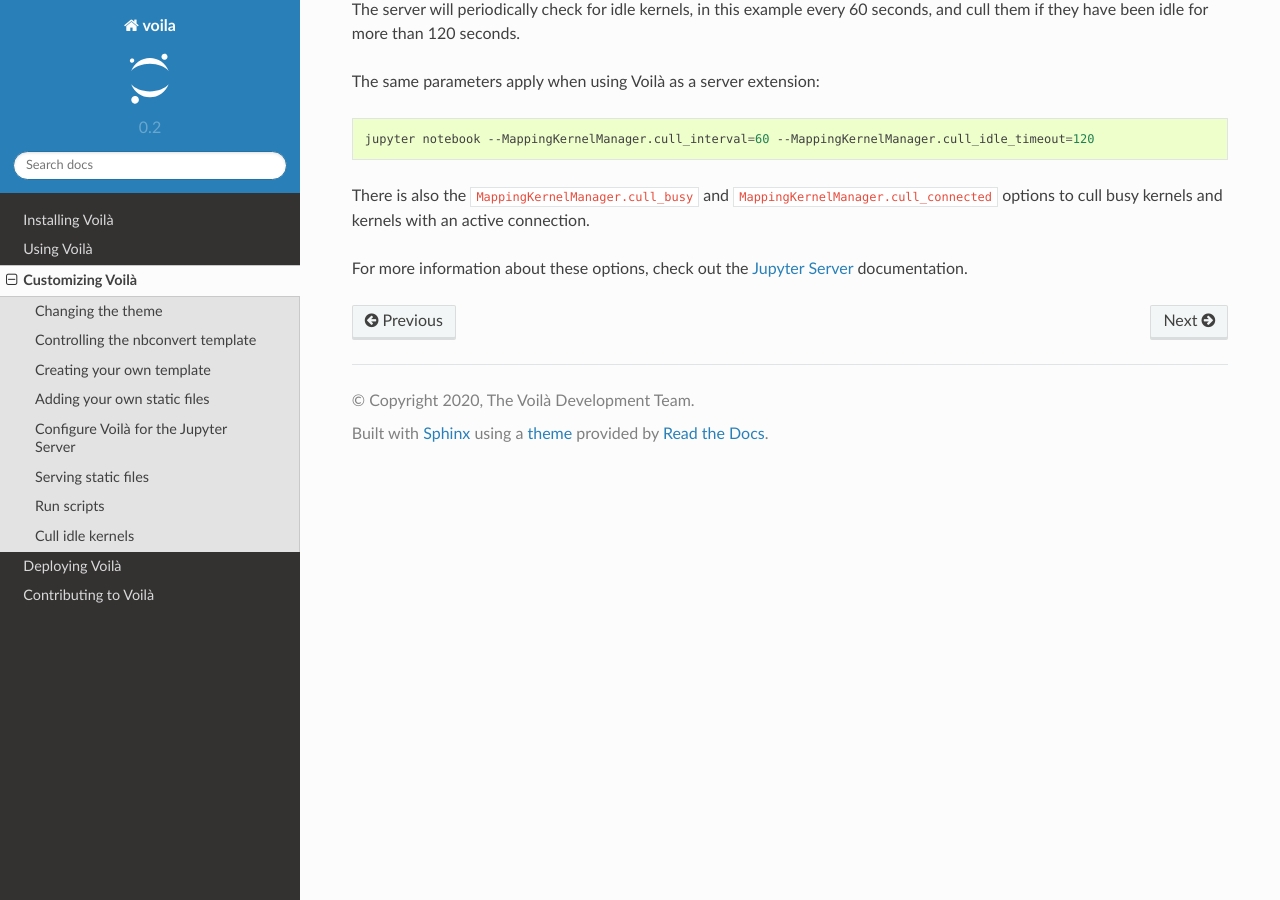
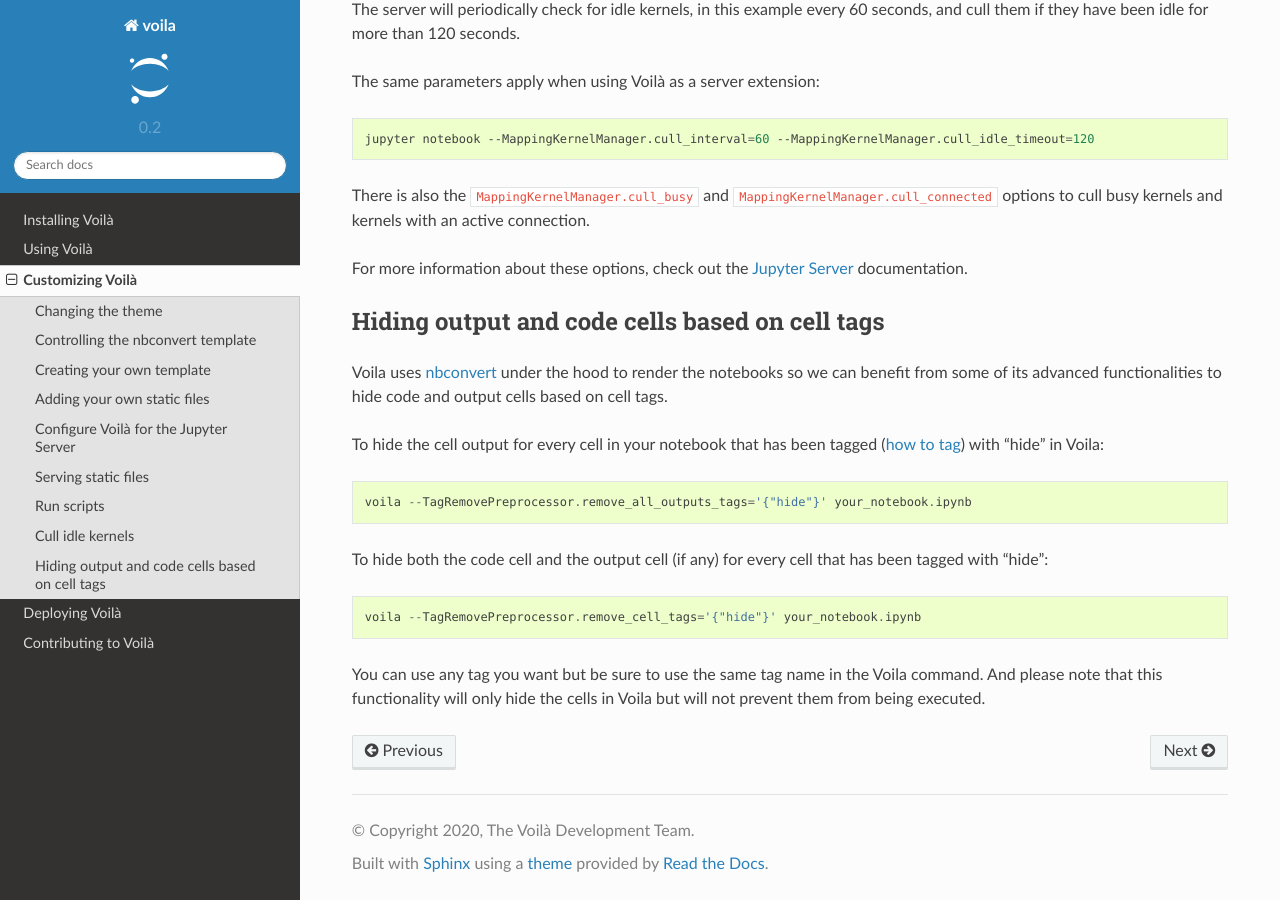
Before and after one commit to voila-dashboards/voila, a Sphinx documentation site: the page built from docs/source/customize.rst, in a window 1280 px wide and 900 px high, scrolled down 5243 px. Built offline with Sphinx 7.4.7 and the Read the Docs theme 2.0.0, drawn with Linux system fonts in a browser that asks for light colours.

Commit message:
Adds documentation about hiding cells by tags under customization

```diff
--- a/docs/source/customize.rst
+++ b/docs/source/customize.rst
@@ -275,3 +275,19 @@
 There is also the ``MappingKernelManager.cull_busy`` and ``MappingKernelManager.cull_connected`` options to cull busy kernels and kernels with an active connection.
 
 For more information about these options, check out the `Jupyter Server <https://jupyter-server.readthedocs.io/en/latest/config.html#options>`_ documentation.
+
+Hiding output and code cells based on cell tags
+===============================================
+
+Voila uses `nbconvert <https://github.com/jupyter/nbconvert>`_ under the hood to render the notebooks so we can benefit from some of its advanced functionalities to hide code and output cells based on cell tags.
+
+To hide the cell output for every cell in your notebook that has been tagged (`how to tag <https://jupyter-notebook.readthedocs.io/en/stable/changelog.html#cell-tags>`_) with "hide" in Voila::
+
+    voila --TagRemovePreprocessor.remove_all_outputs_tags='{"hide"}' your_notebook.ipynb
+
+To hide both the code cell and the output cell (if any) for every cell that has been tagged with "hide"::
+
+    voila --TagRemovePreprocessor.remove_cell_tags='{"hide"}' your_notebook.ipynb
+
+You can use any tag you want but be sure to use the same tag name in the Voila command.
+And please note that this functionality will only hide the cells in Voila but will not prevent them from being executed.
```
Also changed, not shown: README.md (+4 -4 lines).
